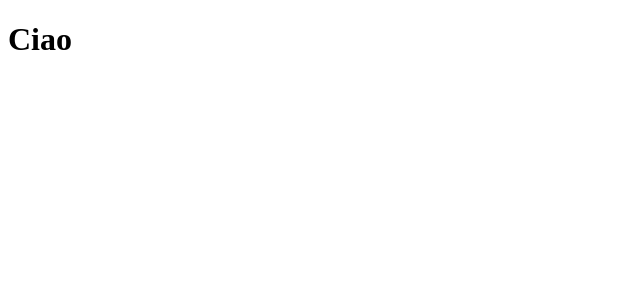
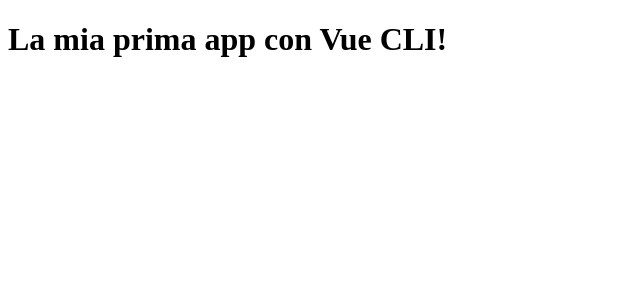
Before and after one commit to niculas1989/vue-cli-first, a Vue app: page / in a window 1280 px wide. Shown: the top 300 px of the page, without its empty margins (0-640 px from the left). Built offline with nearby package versions, Linux system fonts and the light colour scheme.

Commit message:
added title - connection between App and Title

```diff
--- a/src/App.vue
+++ b/src/App.vue
@@ -1,11 +1,17 @@
 <template>
   <div id="app">
-    <h1>Ciao</h1>
+    <Title />
   </div>
 </template>
 
 <script>
-export default {};
+import Title from "./components/Title.vue";
+export default {
+  name: "App",
+  components: {
+    Title,
+  },
+};
 </script>
 
 <style>
--- a/src/components/Title.vue
+++ b/src/components/Title.vue
@@ -1,4 +1,8 @@
-<template></template>
+<template>
+  <div class="d-flex justify-content-center">
+    <h1 class="text-danger">La mia prima app con Vue CLI!</h1>
+  </div>
+</template>
 
 <script>
 export default {};
```
